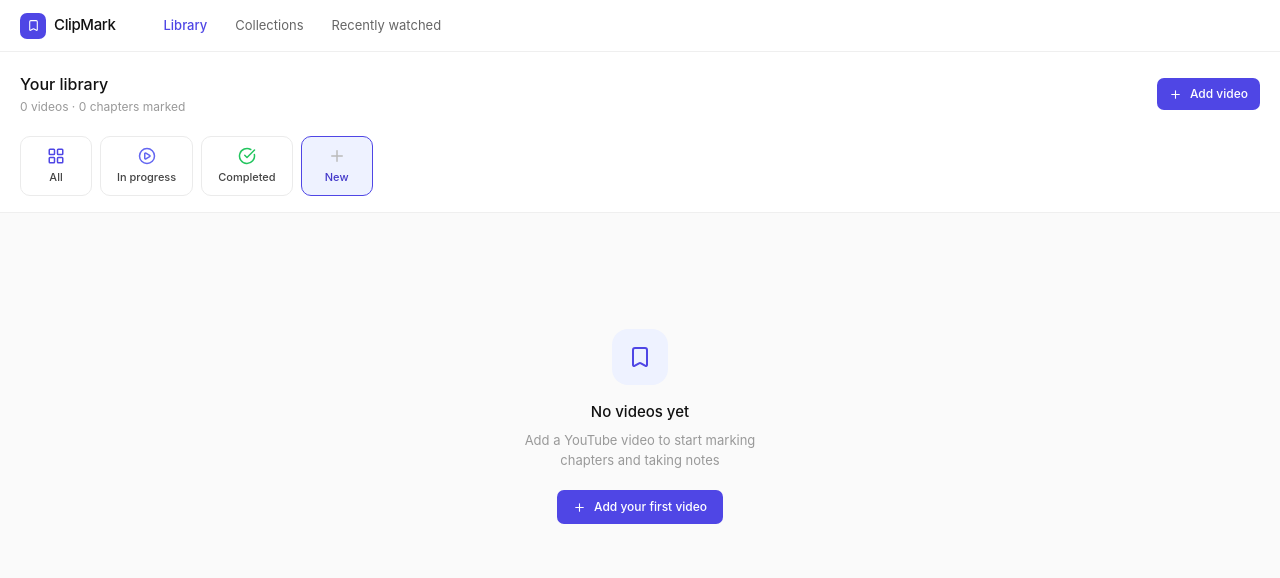
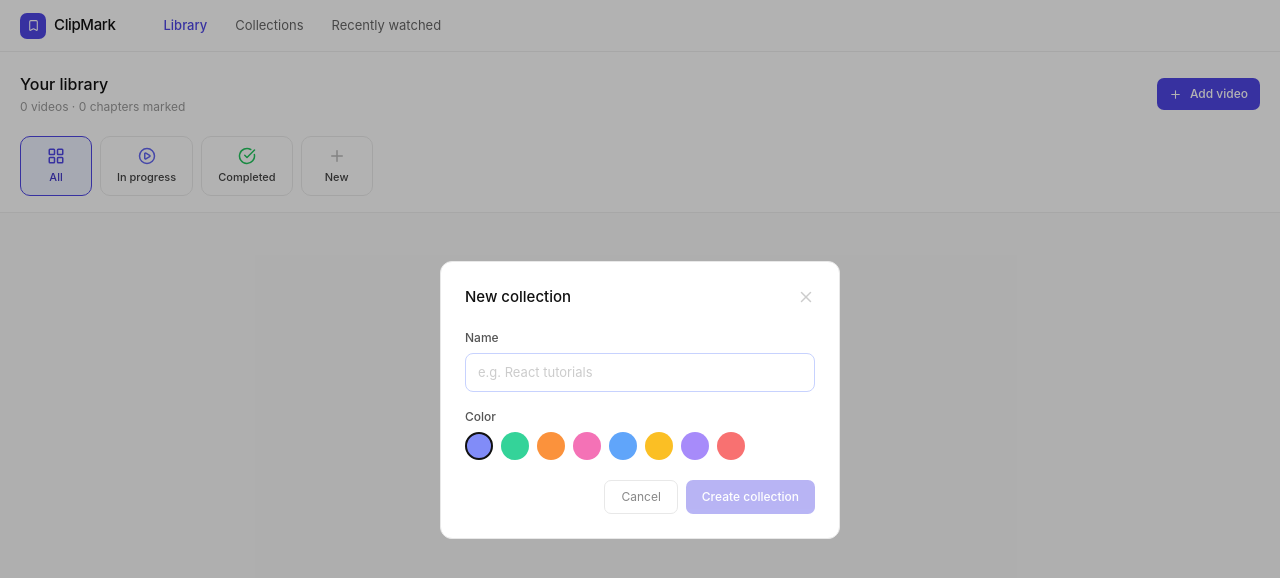
Before and after one commit to terrence-celestine/clipmark, a React (Vite) app: page / in a window 1280 px wide. Both pictures are taken after a click on the button "New". Shown: the top 578 px of the page. Built offline with nearby package versions, Linux system fonts and the light colour scheme.

Commit message:
feat: added button to add video to collection

```diff
--- /dev/null
+++ b/src/components/home/AddCollectionModal.tsx
@@ -0,0 +1,125 @@
+import { useState } from "react";
+import { X } from "lucide-react";
+import { addCollection } from "../../db/helpers";
+
+interface Props {
+  onClose: () => void;
+  onAdded: () => void;
+}
+
+const COLORS = [
+  "#818CF8",
+  "#34D399",
+  "#FB923C",
+  "#F472B6",
+  "#60A5FA",
+  "#FBBF24",
+  "#A78BFA",
+  "#F87171",
+];
+
+export default function AddCollectionModal({ onClose, onAdded }: Props) {
+  const [name, setName] = useState("");
+  const [selectedColor, setSelectedColor] = useState(COLORS[0]);
+  const [loading, setLoading] = useState(false);
+  const [error, setError] = useState("");
+
+  const handleSave = async () => {
+    if (!name.trim()) {
+      setError("Please enter a collection name");
+      return;
+    }
+    setLoading(true);
+    try {
+      await addCollection(name.trim(), selectedColor);
+      onAdded();
+      onClose();
+    } catch {
+      setError("Something went wrong. Please try again.");
+    } finally {
+      setLoading(false);
+    }
+  };
+
+  const handleKeyDown = (e: React.KeyboardEvent) => {
+    if (e.key === "Enter") handleSave();
+    if (e.key === "Escape") onClose();
+  };
+
+  return (
+    <div
+      className="fixed inset-0 bg-black/30 flex items-center justify-center z-50"
+      onClick={onClose}
+    >
+      <div
+        className="bg-white rounded-xl border border-[#E8E8E8] w-[400px] p-6"
+        onClick={(e) => e.stopPropagation()}
+      >
+        <div className="flex items-center justify-between mb-5">
+          <h2 className="text-[15px] font-medium text-[#111]">
+            New collection
+          </h2>
+          <button onClick={onClose} className="text-[#CCC] hover:text-[#888]">
+            <X size={18} />
+          </button>
+        </div>
+
+        <div className="flex flex-col gap-4">
+          <div>
+            <label className="text-[12px] font-medium text-[#555] mb-[6px] block">
+              Name
+            </label>
+            <input
+              autoFocus
+              type="text"
+              placeholder="e.g. React tutorials"
+              value={name}
+              onChange={(e) => setName(e.target.value)}
+              onKeyDown={handleKeyDown}
+              className="w-full border border-[#E8E8E8] rounded-[8px] px-3 py-[9px] text-[13px] text-[#111] outline-none focus:border-[#C7D2FE] placeholder:text-[#CCC]"
+            />
+            {error && (
+              <p className="text-[11px] text-red-500 mt-[6px]">{error}</p>
+            )}
+          </div>
+
+          <div>
+            <label className="text-[12px] font-medium text-[#555] mb-[6px] block">
+              Color
+            </label>
+            <div className="flex gap-2 flex-wrap">
+              {COLORS.map((color) => (
+                <button
+                  key={color}
+                  onClick={() => setSelectedColor(color)}
+                  className="w-7 h-7 rounded-full border-2 transition-all"
+                  style={{
+                    background: color,
+                    borderColor:
+                      selectedColor === color ? "#111" : "transparent",
+                  }}
+                />
+              ))}
+            </div>
+          </div>
+
+          <div className="flex justify-end gap-2 mt-1">
+            <button
+              onClick={onClose}
+              className="text-[12px] text-[#888] bg-white border border-[#E8E8E8] rounded-[7px] px-4 py-[7px] hover:bg-[#F5F5F5]"
+            >
+              Cancel
+            </button>
+            <button
+              onClick={handleSave}
+              disabled={loading || !name.trim()}
+              className="text-[12px] font-medium text-white bg-[#4F46E5] rounded-[7px] px-4 py-[7px] hover:bg-[#4338CA] disabled:opacity-40 disabled:cursor-not-allowed"
+            >
+              {loading ? "Creating..." : "Create collection"}
+            </button>
+          </div>
+        </div>
+      </div>
+    </div>
+  );
+}
--- a/src/pages/Home.tsx
+++ b/src/pages/Home.tsx
@@ -12,6 +12,8 @@ import VideoCard from "../components/home/VideoCard";
 import ResumeBar from "../components/home/ResumeBar";
 import AddVideoModal from "../components/home/AddVideoModal";
 import { Bookmark, Plus } from "lucide-react";
+import AddCollectionModal from "../components/home/AddCollectionModal";
+
 export default function Home() {
   const navigate = useNavigate();
   const [collections, setCollections] = useState<Collection[]>([]);
@@ -21,6 +23,7 @@ export default function Home() {
   );
   const [activeFilter, setActiveFilter] = useState("all");
   const [showAddModal, setShowAddModal] = useState(false);
+  const [showAddCollection, setShowAddCollection] = useState(false);
 
   useEffect(() => {
     getCollections().then(setCollections);
@@ -43,6 +46,11 @@ export default function Home() {
     getCollections().then(setCollections);
     refreshVideos();
   }, []);
+
+  const refreshCollections = async () => {
+    const cols = await getCollections();
+    setCollections(cols);
+  };
 
   const resumeVideo = videos.find(
     (v) => !v.completed && (v.lastTimestamp ?? 0) > 0,
@@ -115,7 +123,13 @@ export default function Home() {
         <CategoryStrip
           collections={collections}
           active={activeFilter}
-          onChange={setActiveFilter}
+          onChange={(value) => {
+            if (value === "new") {
+              setShowAddCollection(true);
+            } else {
+              setActiveFilter(value);
+            }
+          }}
         />
       </div>
 
@@ -167,6 +181,15 @@ export default function Home() {
           onAdded={refreshVideos}
         />
       )}
+      {showAddCollection && (
+        <AddCollectionModal
+          onClose={() => setShowAddCollection(false)}
+          onAdded={() => {
+            refreshCollections();
+            setShowAddCollection(false);
+          }}
+        />
+      )}
     </div>
   );
 }
```
